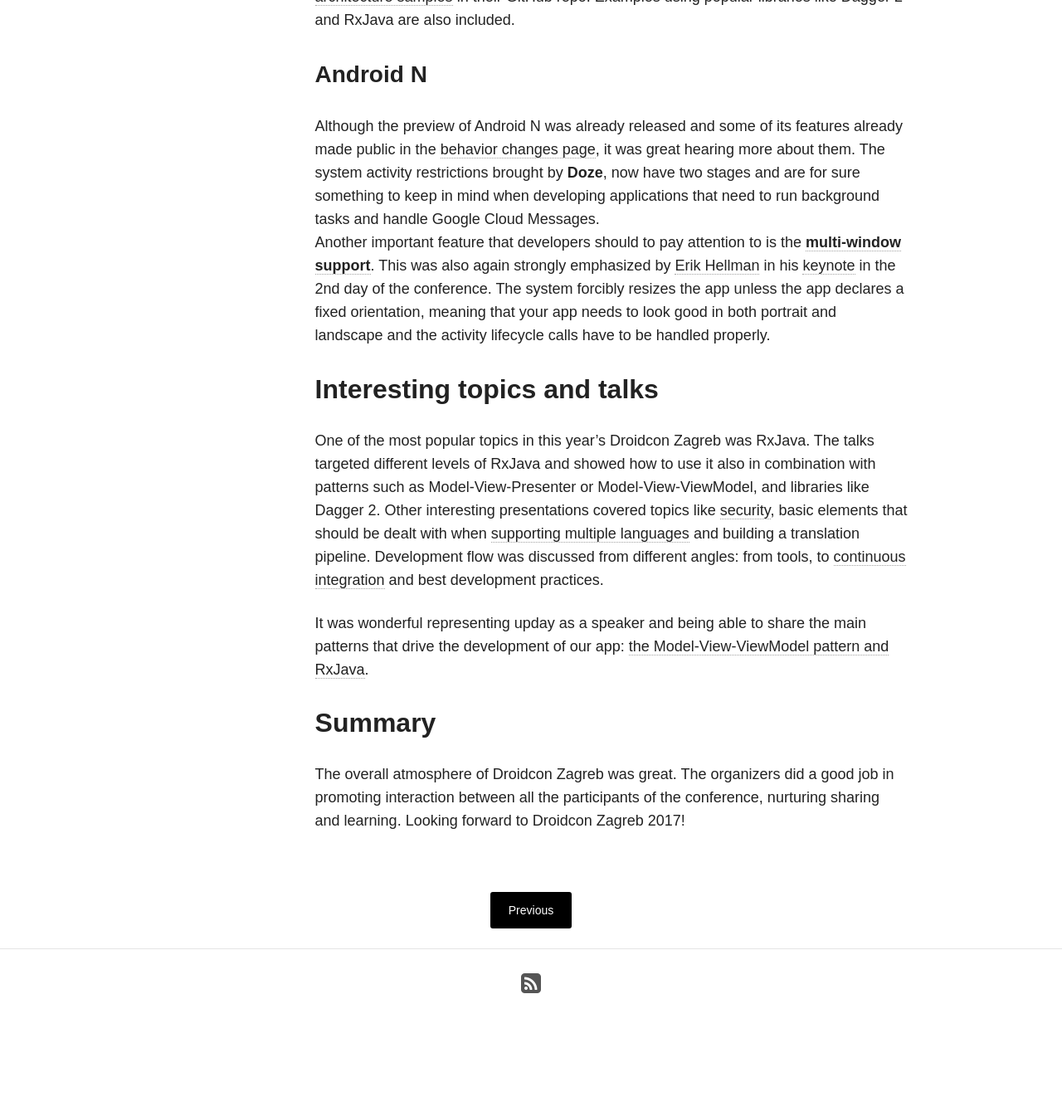
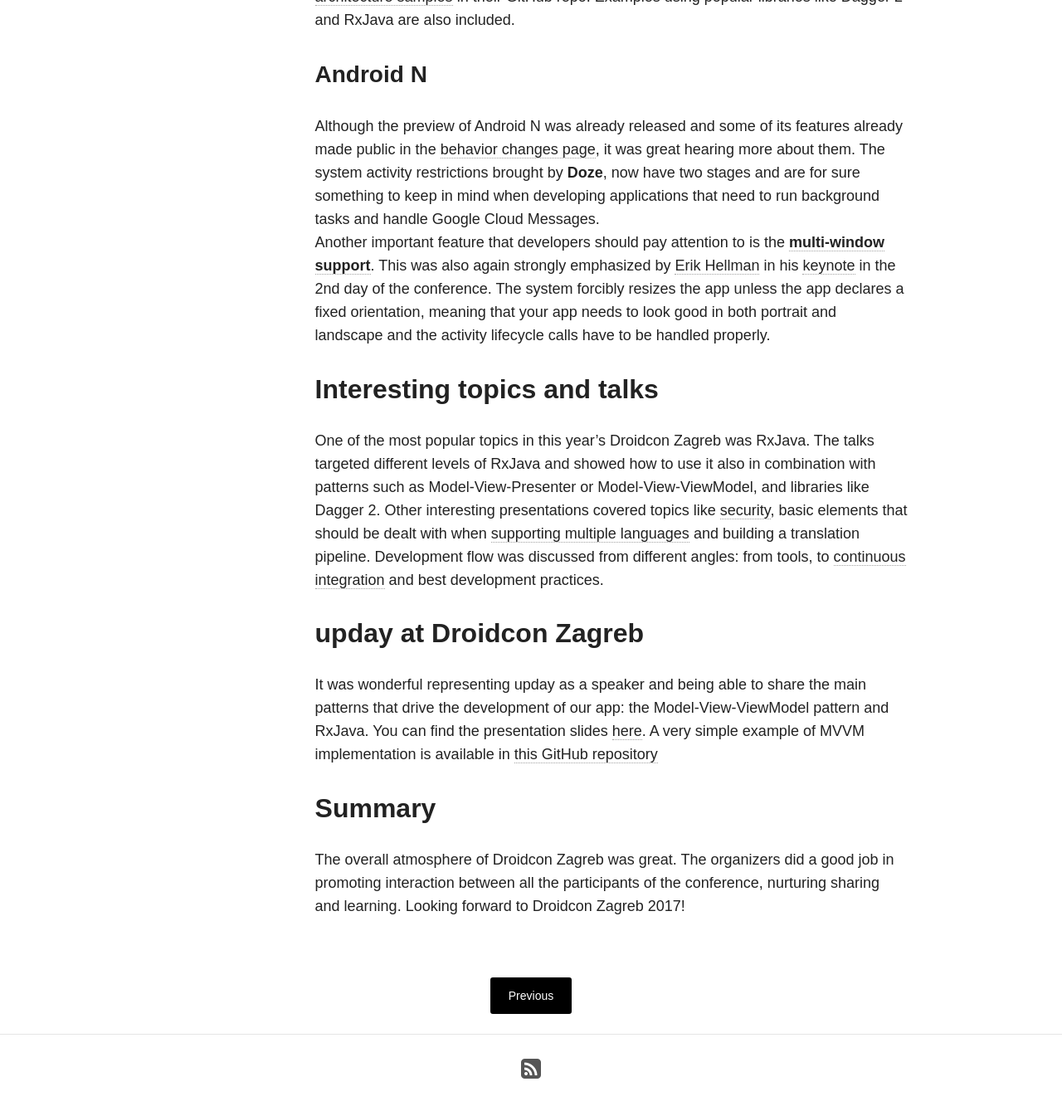
Before and after one commit to upday/upday.github.io, a Jekyll site: the page built from _posts/blog/2016-05-03-droidcon_zagreb.md, in a window 1280 px wide and 1400 px high, scrolled down 1332 px. Shown: the top 1339 px of the window at 83% size. Built offline with Jekyll 4.4.1, drawn with Linux system fonts in a browser that asks for light colours; nearby versions of some CDN libraries; before the commit the page ends 2629 px from its top, so only the background shows below that.

Commit message:
small changes after review

```diff
--- a/_data/authors.yml
+++ b/_data/authors.yml
@@ -20,6 +20,6 @@
   name: Florina Muntenescu
   web: http://www.upday.com
   email: florina@upday.com
-  bio: "Florina passionately works at upday as a Senior Android Developer. She has been writing code for more than 6 years, mostly for Android. Florina keeps a strong focus on clean code and UI/UX. Previous work covered payment solutions at payleven and navigation services at Garmin."
+  bio: "Florina passionately works at upday as a Senior Android Developer. She has been writing code for more than 7 years, mostly for Android. Florina keeps a strong focus on clean code and UI/UX. Previous work covered payment solutions at payleven and navigation services at Garmin."
   avatar: florina_muntenescu.png
   twitter: fmuntenescu
--- a/_posts/blog/2016-05-03-droidcon_zagreb.md
+++ b/_posts/blog/2016-05-03-droidcon_zagreb.md
@@ -25,7 +25,7 @@
 
 ### Android N
 Although the preview of Android N was already released and some of its features already made public in the <a href="http://developer.android.com/preview/behavior-changes.html">behavior changes page</a>, it was great hearing more about them. The system activity restrictions brought by **Doze**, now have two stages and are for sure something to keep in mind when developing applications that need to run background tasks and handle Google Cloud Messages.
-<br>Another important feature that developers should to pay attention to is the <a href="http://developer.android.com/preview/features/multi-window.html">**multi-window support**</a>. This was also again strongly emphasized by <a href="http://www.hellsoft.se/">Erik Hellman</a> in his <a href="https://speakerdeck.com/erikhellman/10-common-mistakes-that-android-developers-do">keynote</a> in the 2nd day of the conference.
+<br>Another important feature that developers should pay attention to is the <a href="http://developer.android.com/preview/features/multi-window.html">**multi-window support**</a>. This was also again strongly emphasized by <a href="http://www.hellsoft.se/">Erik Hellman</a> in his <a href="https://speakerdeck.com/erikhellman/10-common-mistakes-that-android-developers-do">keynote</a> in the 2nd day of the conference.
 The system forcibly resizes the app unless the app declares a fixed orientation, meaning that your app needs to look good in both portrait and landscape and the activity lifecycle calls have to be handled properly.
 
 ## Interesting topics and talks
@@ -35,8 +35,10 @@
 basic elements that should be dealt with when <a href="http://www.slideshare.net/dpreussler/all-around-the-world-localization-and-internationalization-on-android-droidcon-zagreb">supporting multiple languages</a>
 and building a translation pipeline. Development flow was discussed from different angles: from tools, to <a href="https://speakerdeck.com/reisub/continuous-integration-and-deployment-on-android-plus-some-sweets">continuous integration</a> and best development practices.
 
-It was wonderful representing upday as a speaker and being able to share the main patterns that drive the development of our app: <a href="
-http://www.slideshare.net/FlorinaMuntenescu/mvvm-and-rxjava-the-perfect-mix-61526418">the Model-View-ViewModel pattern and RxJava</a>.
+## upday at Droidcon Zagreb
+
+It was wonderful representing upday as a speaker and being able to share the main patterns that drive the development of our app: the Model-View-ViewModel pattern and RxJava. You can find the presentation slides <a href="
+http://www.slideshare.net/FlorinaMuntenescu/mvvm-and-rxjava-the-perfect-mix-61526418">here</a>. A very simple example of MVVM implementation is available in <a href="https://github.com/florina-muntenescu/DroidconMVVM">this GitHub repository</a>
 
 ## Summary
 
```
Also changed, not shown: 2 other files.
